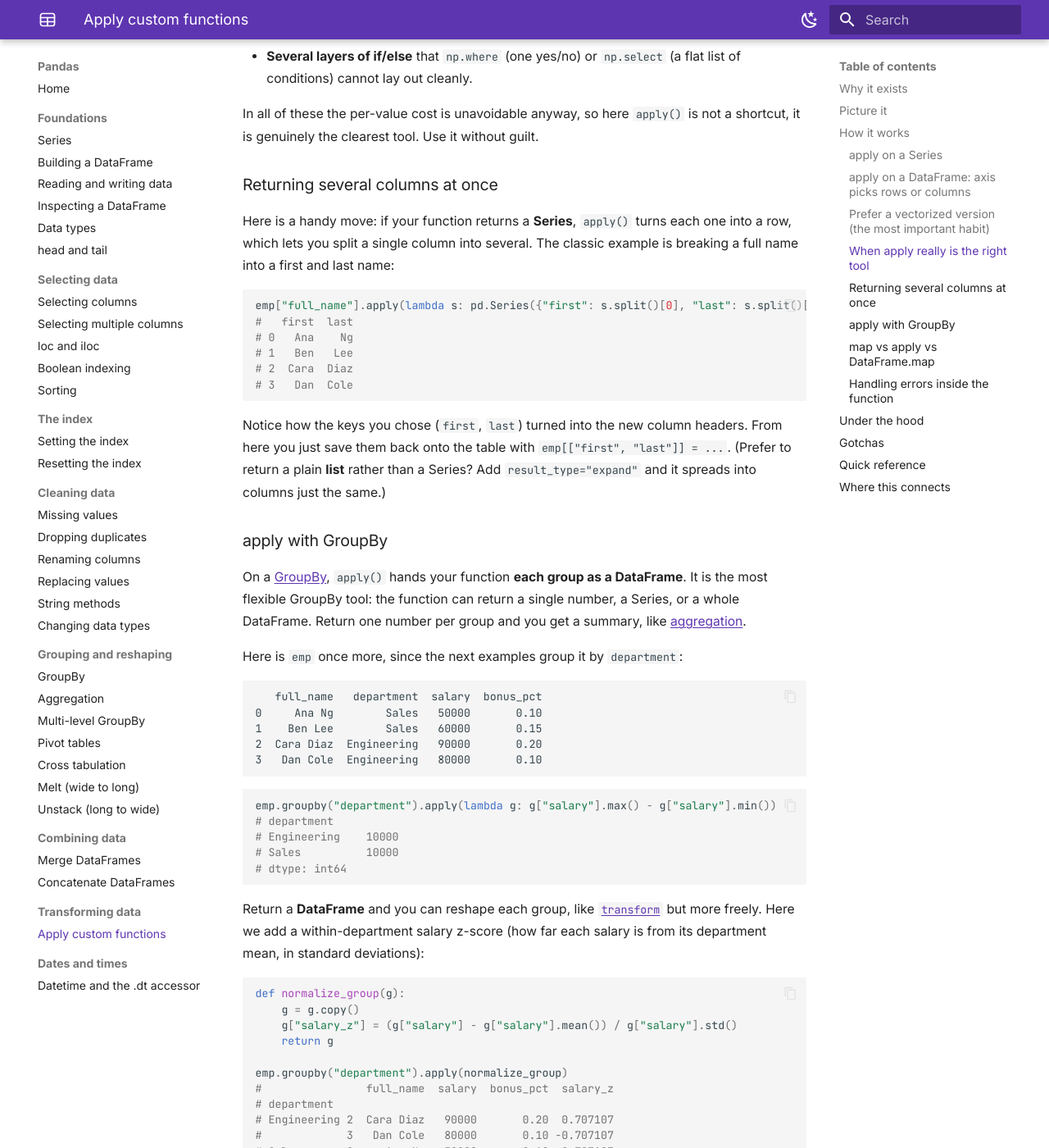
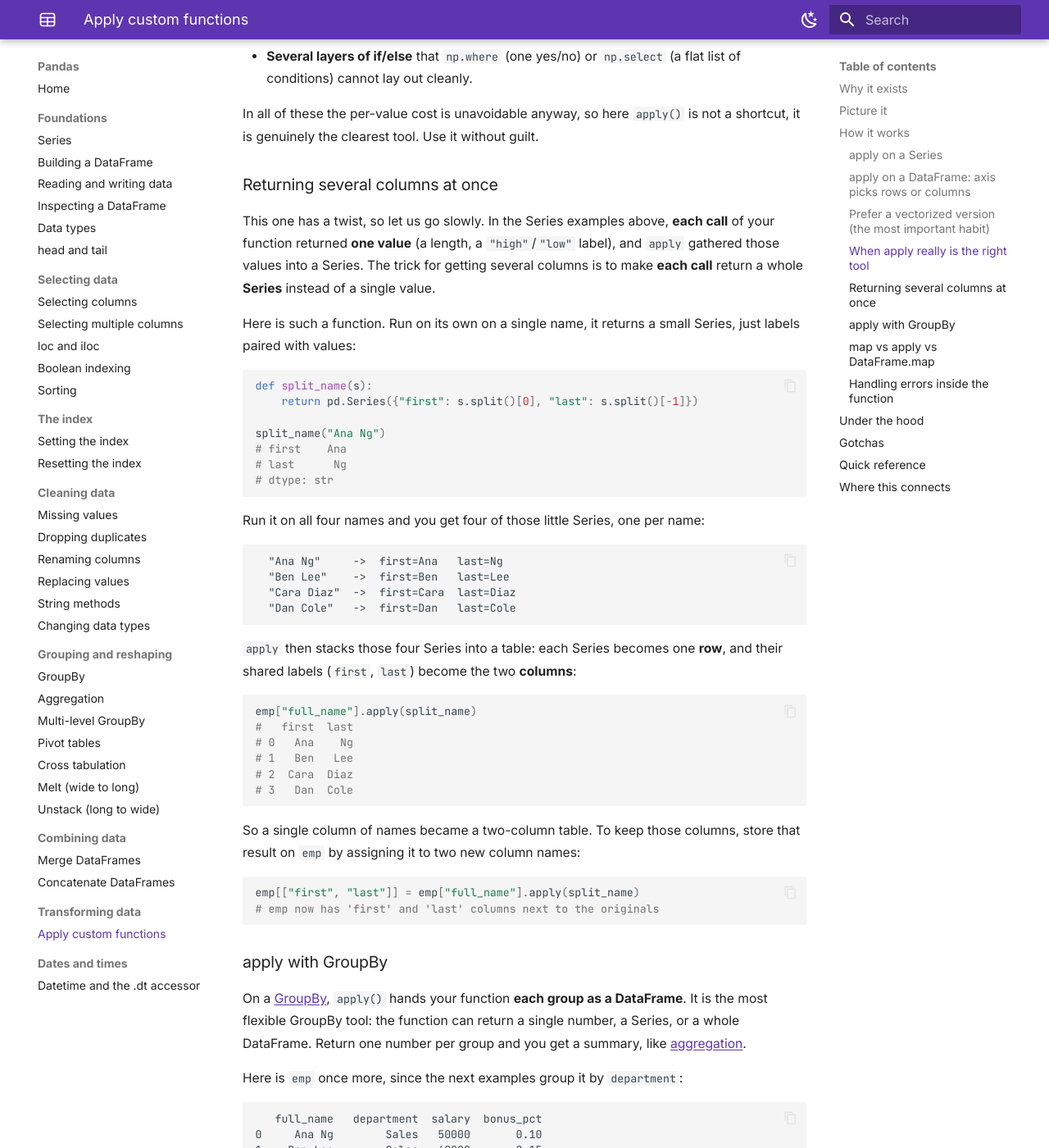
Before and after one commit to karywnl/pandas, an MkDocs documentation site: the page built from docs/transforming/apply.md, in a window 1280 px wide and 1400 px high, scrolled down 4345 px. Shown: the whole window at 82% size. Built offline with MkDocs 1.6.1 and Material for MkDocs 9.7.7, drawn with Linux system fonts in a browser that asks for light colours.

Commit message:
fix : improved consistency across the .apply() chapter

````diff
--- a/docs/transforming/apply.md
+++ b/docs/transforming/apply.md
@@ -177,10 +177,33 @@ In all of these the per-value cost is unavoidable anyway, so here `apply()` is n
 
 ### Returning several columns at once
 
-Here is a handy move: if your function returns a **Series**, `apply()` turns each one into a row, which lets you split a single column into several. The classic example is breaking a full name into a first and last name:
+This one has a twist, so let us go slowly. In the Series examples above, **each call** of your function returned **one value** (a length, a `"high"`/`"low"` label), and `apply` gathered those values into a Series. The trick for getting several columns is to make **each call** return a whole **Series** instead of a single value.
+
+Here is such a function. Run on its own on a single name, it returns a small Series, just labels paired with values:
 
 ```python
-emp["full_name"].apply(lambda s: pd.Series({"first": s.split()[0], "last": s.split()[-1]}))
+def split_name(s):
+    return pd.Series({"first": s.split()[0], "last": s.split()[-1]})
+
+split_name("Ana Ng")
+# first    Ana
+# last      Ng
+# dtype: str
+```
+
+Run it on all four names and you get four of those little Series, one per name:
+
+```text
+  "Ana Ng"     ->  first=Ana   last=Ng
+  "Ben Lee"    ->  first=Ben   last=Lee
+  "Cara Diaz"  ->  first=Cara  last=Diaz
+  "Dan Cole"   ->  first=Dan   last=Cole
+```
+
+`apply` then stacks those four Series into a table: each Series becomes one **row**, and their shared labels (`first`, `last`) become the two **columns**:
+
+```python
+emp["full_name"].apply(split_name)
 #   first  last
 # 0   Ana    Ng
 # 1   Ben   Lee
@@ -188,7 +211,12 @@ emp["full_name"].apply(lambda s: pd.Series({"first": s.split()[0], "last": s.spl
 # 3   Dan  Cole
 ```
 
-Notice how the keys you chose (`first`, `last`) turned into the new column headers. From here you just save them back onto the table with `emp[["first", "last"]] = ...`. (Prefer to return a plain **list** rather than a Series? Add `result_type="expand"` and it spreads into columns just the same.)
+So a single column of names became a two-column table. To keep those columns, store that result on `emp` by assigning it to two new column names:
+
+```python
+emp[["first", "last"]] = emp["full_name"].apply(split_name)
+# emp now has 'first' and 'last' columns next to the originals
+```
 
 ### apply with GroupBy
 
````
